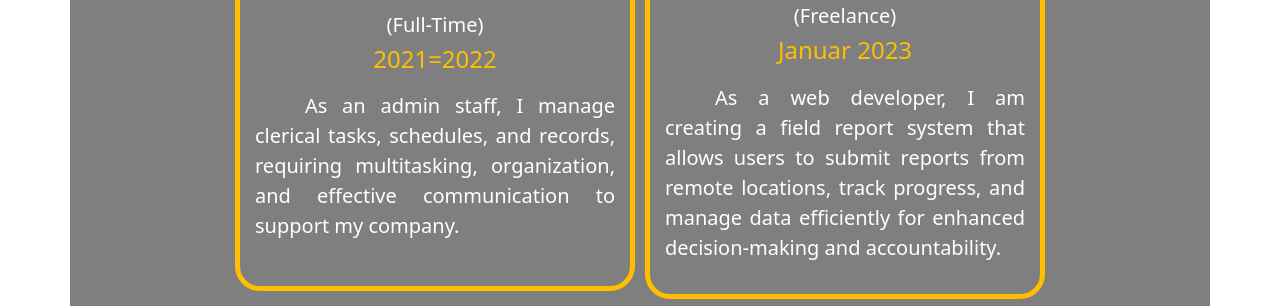
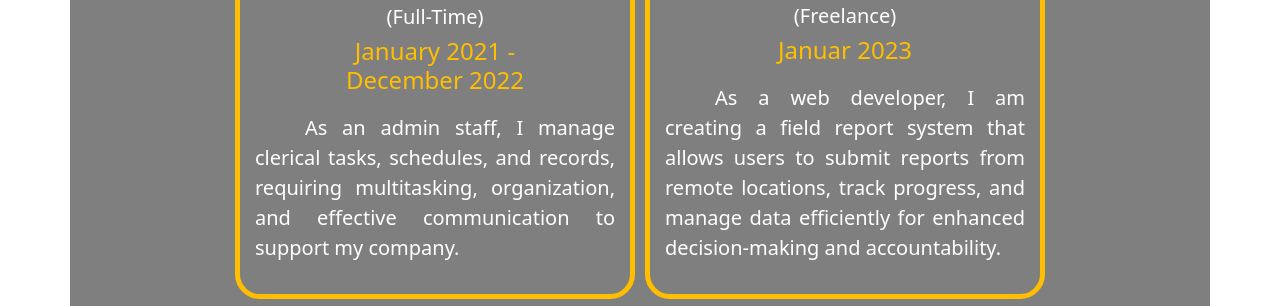
Before and after one commit to JimMicko/Portfolio, a plain HTML site: page index.html in a window 1280 px wide. Shown: the part 2466-2772 px from the top of the page. Drawn offline with nearby package versions, Linux system fonts and the light colour scheme.

Commit message:
Update index.html

```diff
--- a/index.html
+++ b/index.html
@@ -88,7 +88,7 @@
                     </div>
                     <h3>ADMIN STAFF</h3>
                     <h5>(Full-Time)</h5>
-                    <h4>2021=2022</h4>
+                    <h4>January 2021 -<br>December 2022</h4>
                     <p>As an admin staff, I manage clerical tasks, schedules, and records, requiring multitasking, organization, and effective communication to support my company.</p>
                 </div>
                 <div class="experience-box">
```
